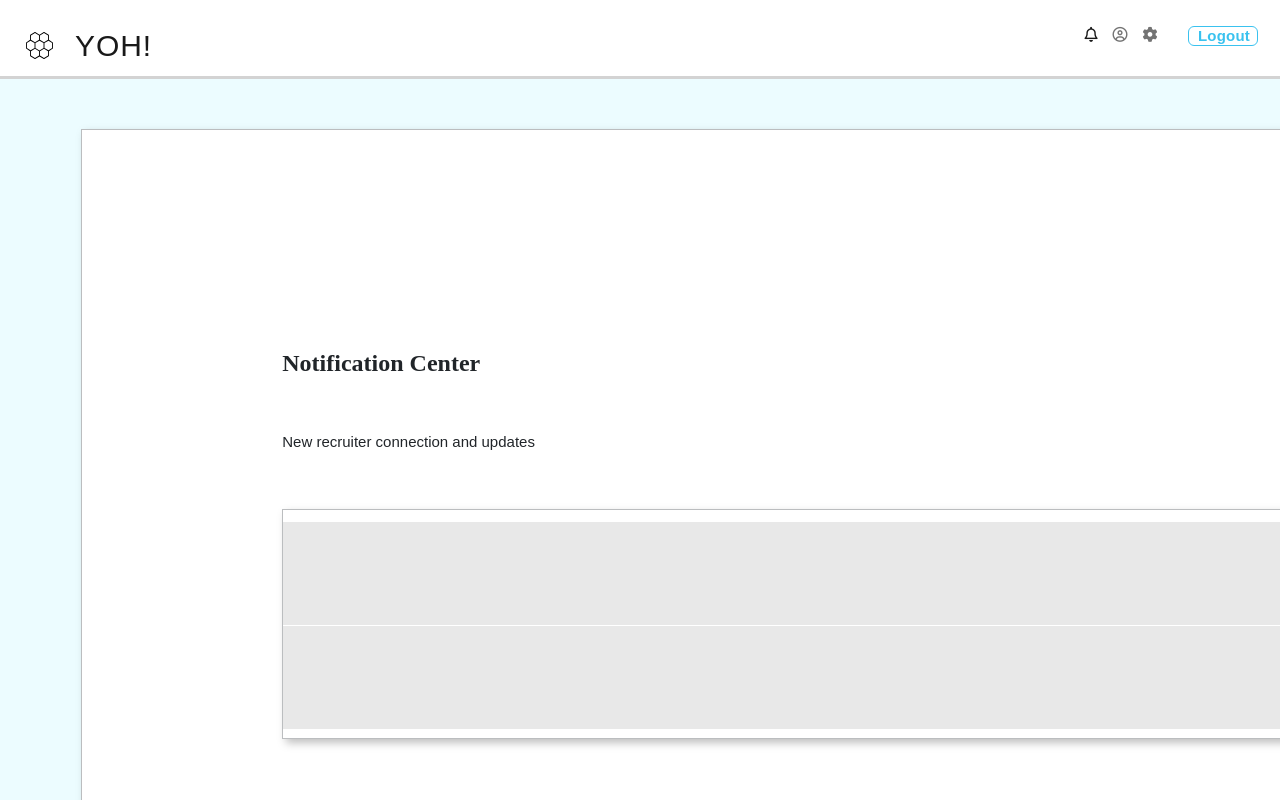
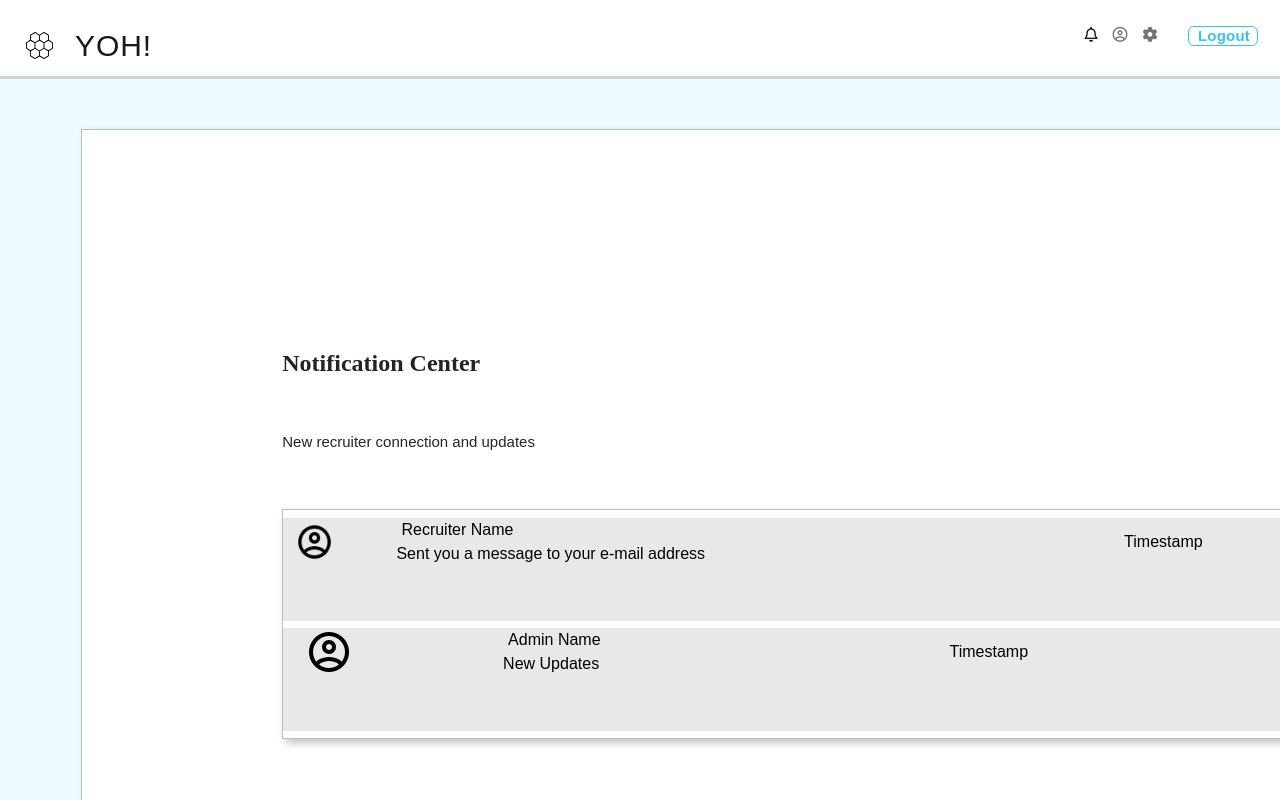
Before and after one commit to donkuran/yorku_hackathon_2021, a React (Create React App) app in the folder the-hiring-place/: page /gradNotifications in a window 1280 px wide. Shown: the top 800 px of the page. Built offline with nearby package versions, Linux system fonts and the light colour scheme.

Commit message:
add tables

```diff
--- a/the-hiring-place/src/components/pages/gradNotifications.js
+++ b/the-hiring-place/src/components/pages/gradNotifications.js
@@ -60,13 +60,61 @@ const GradNotifications = () => {
             </div>
             </div>
           <div className="frame12">
+          <div className="table-container">
             <div className="rectangle146">
-              <h1></h1>
+                <table>
+                  <tbody>
+                              <tr className="recruiter1">
+                                  <td>
+                                    <div className="recruiter_image-wrapper">
+                                        <div className="recruiter_img-container">
+                                          <img className="recruiter_profilePhoto" src={ recruiter_ProfilePhoto } alt="recruiterProfilePhoto"/>
+                                        </div>
+                                        </div>
+                                        </td>
+                                        <td>
+                                        <tr>
+                                        <div className="recruiter_text-container">Recruiter Name</div>
+                                        </tr>
+                                        <tr>Sent you a message to your e-mail address</tr>
+                                  </td>
+                                  <td>Timestamp
+                                  </td>
+                              </tr>
+                              </tbody>
+                              </table>
+                              </div>
+                              <div className="rectangle147">
+                                <table>
+                                  <tbody>
+
+                              <tr className="admin1">
+                                  <td>
+                                    <div className="admin_image-wrapper">
+                                        <div className="admin_img-container">
+                                          <img className="recruiter_profilePhoto" src={ recruiter_ProfilePhoto } alt="recruiterProfilePhoto"/>
+                                        </div>
+                                        </div>
+                                        </td>
+                                        <td>
+                                        <tr>
+                                        <div className="admin_text-container">Admin Name</div>
+                                        </tr>
+                                        <tr>New Updates</tr>
+                                  </td>
+                                  <td>Timestamp
+                                  </td>
+                              </tr>
+                              </tbody>
+                              </table>
+                              </div>
+
+
+
             </div>
-            <div className="rectangle147">
-              <h1></h1>
+
             </div>
-            </div>
+            <div>
             <input
           id="button-seeMore"
           type="button"
@@ -74,10 +122,9 @@ const GradNotifications = () => {
           value="See More"
           style={{ marginTop: "1rem" }}
         />{" "}
-          </div>
-
-
-           </Container>
+  </div>
+  </div>
+   </Container>
 
       </>
   );
--- a/the-hiring-place/src/css/gradNotifications.css
+++ b/the-hiring-place/src/css/gradNotifications.css
@@ -78,7 +78,7 @@ html {
       width: 1026px;
       height: 103px;
       left: 0px;
-      top: 12px;
+      top: -95px;
       border: none;
       background: rgba(196, 196, 196, 0.39);
       }
@@ -88,7 +88,7 @@ html {
         width: 1026px;
         height: 103px;
         left: 0px;
-        top: 116px;
+        top: 15px;
         border: none;
         background: rgba(196, 196, 196, 0.39);
         }
@@ -105,7 +105,109 @@ html {
             border-radius: 6px;
             }
 
+            #group146 {
+              width: 27px;
+              height: 43px;
+              top: 37px;
+              left: 51px;
+              font-family: Lato;
+              font-weight: 700;
+              font-style: normal;
+              font-size: 36px;
+              line-height: 43px;
+              text-align: center;
+              color: #000000;
+            }
+
+            .table-container{
+              position: relative;
+              margin-top: 10%;
+              width: 100%;
+              height: auto;
+              /*overflow: scroll;*/
+            }
+
+            /* Tables starts here */
+            table{
+              position: relative;
+              width: 100%;
+              font-size: 16px;
+              color: #000000;
+              white-space: nowrap;
+              /*Add this to change the color of the entire texts inside the table
+              color: lightcyan; */
+              /*border-collapse: collapse is used to remove extra spaces in between the borders */
+              border-collapse: collapse;
+              height: auto;
+            }
+
+  table tr:hover, table tr:active  {
+    background-color: #D2D3C9;
+    background-color: #CDC9C3;
+
+  }
+
+  .recruiter_image-wrapper {
+    display: flex;
+    justify-content: start;
+    align-items: center;
+  }
+
+  .recruiter_img-container {
+    padding-left: 10%;
+    width: 45%;
+  }
+
+  .recruiter_text-container {
+    margin-left: 5px;
+  }
+
+  .admin_image-wrapper {
+    display: flex;
+    justify-content: start;
+    align-items: center;
+  }
+
+  .admin_img-container {
+    width: 45%;
+    padding-left: 10%;
+  }
+
+  .admin_text-container {
+    margin-left: 5px;
+  }
+
+  /* table>tbody> tr td .fav_text-container  {
+    border-style: solid red;
+  } */
+
+  table>tbody> tr td img {
+    max-width: 100%;
+    height: auto;
+    object-fit: cover;
+    border-radius: 50%;   /* makes the image round */
+  }
+
+
 /*
+  .viewComments {
+    background: #3AC2EF;
+    border-style: none;
+    box-sizing: border-box;
+    border-radius: 6px;
+    font-family: Lato;
+    font-style: normal;
+    font-weight: 800;
+    font-size: 12px;
+    line-height: 18px;
+    align-items: center;
+    text-align: center;
+    letter-spacing: 0.005em;
+    color: #FFFFFF;
+    width: 6rem;
+
+  }
+
 #group69 {
 
   position: absolute;
@@ -318,7 +420,7 @@ table>tbody> tr td img {
     background: #3AC2EF;
     border-radius: 6px;
     }
-*/
+
 
 
 
```
